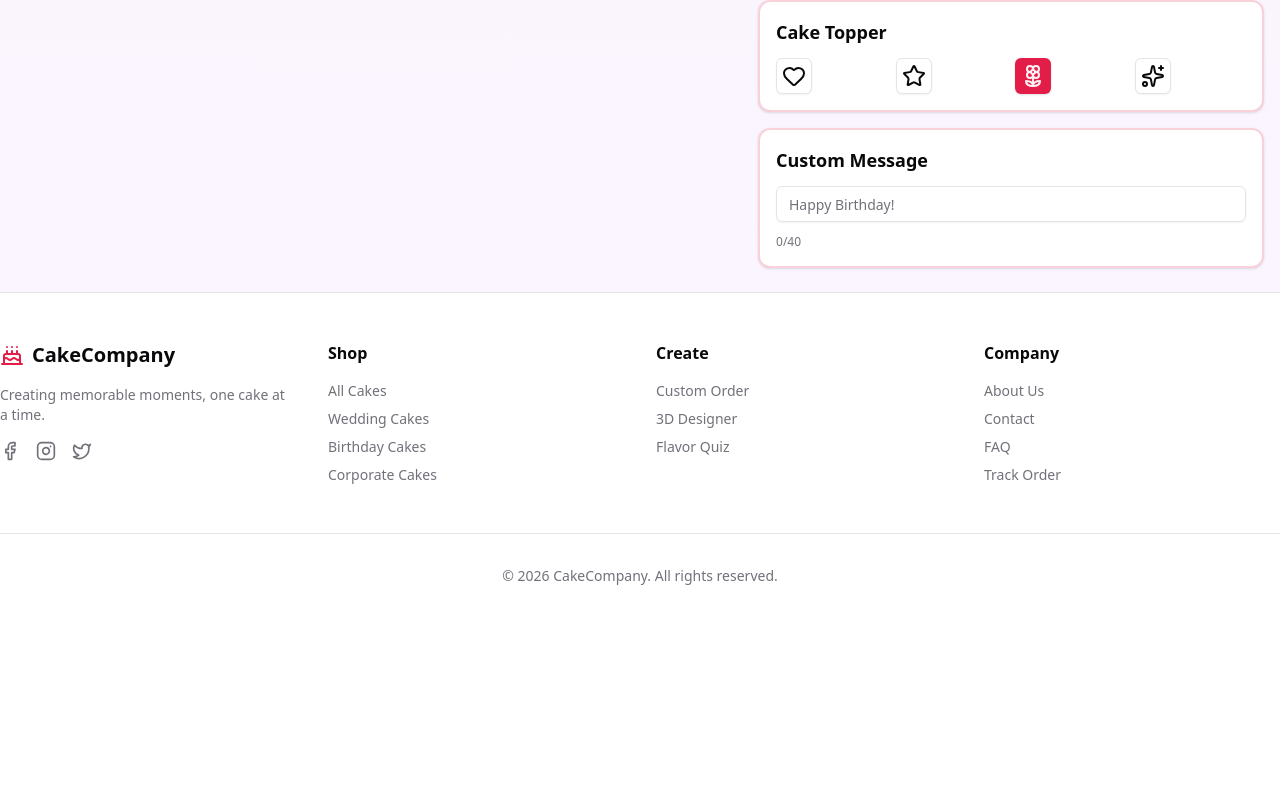
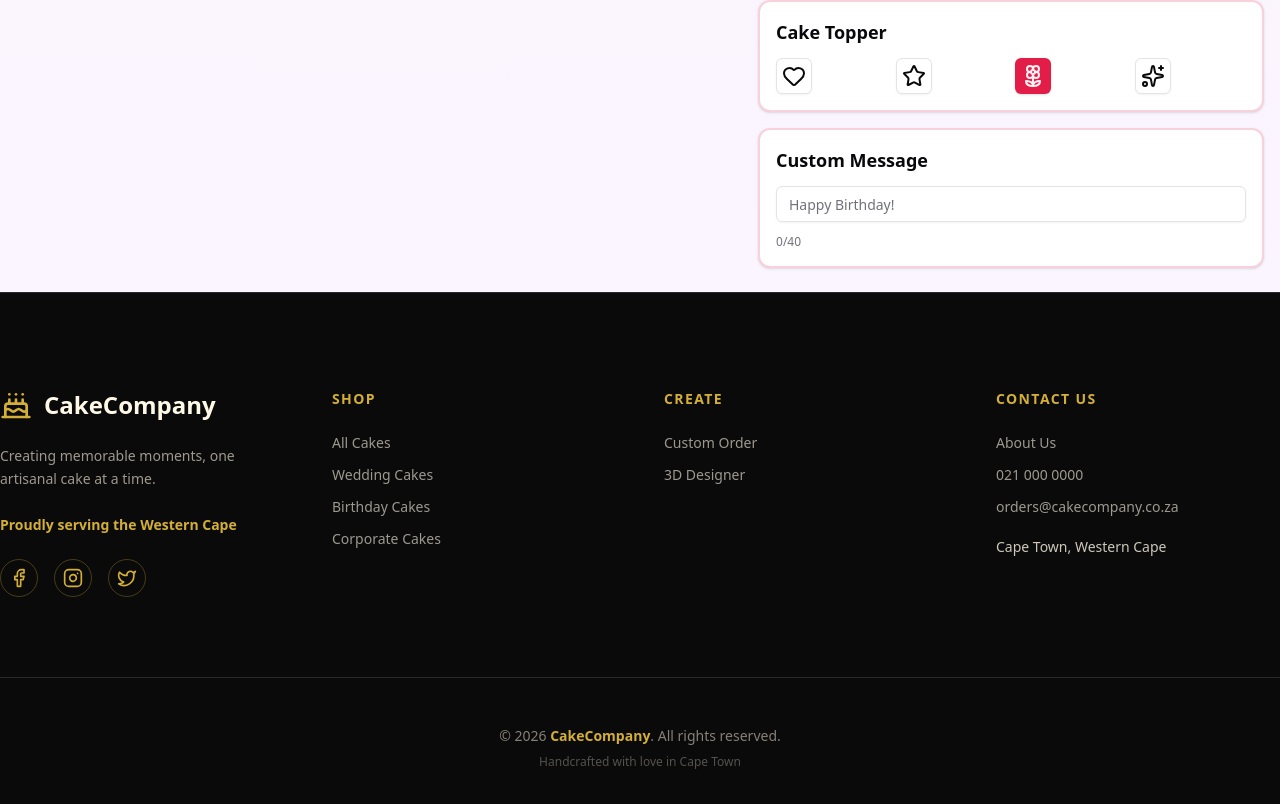
Before and after one commit to quintuszgeyser/-cake-company, a Next.js app: page /3d-designer in a window 1280 px wide. Shown: the part 1295-2099 px from the top of the page. Before the commit the page ends 1929 px from the top, so only its background shows below. Built offline with nearby package versions, Linux system fonts and the light colour scheme.

Commit message:
Transform FeaturedCakes and Footer to dark luxury with inline styles

```diff
--- a/components/shared/Footer.tsx
+++ b/components/shared/Footer.tsx
@@ -1,69 +1,187 @@
+"use client";
+
 import Link from "next/link";
 import { Cake, Facebook, Instagram, Twitter } from "lucide-react";
+import { motion } from "framer-motion";
 
 export function Footer() {
   return (
-    <footer className="border-t bg-background">
-      <div className="container py-12">
-        <div className="grid grid-cols-1 md:grid-cols-4 gap-8">
+    <footer
+      style={{
+        backgroundColor: '#0A0A0A',
+        borderTop: '1px solid #2A2A2A'
+      }}
+    >
+      <div className="container py-24">
+        <div className="grid grid-cols-1 md:grid-cols-4 gap-12">
           {/* Brand */}
-          <div className="space-y-4">
-            <Link href="/" className="flex items-center space-x-2">
-              <Cake className="h-6 w-6 text-primary" />
-              <span className="font-bold text-xl">CakeCompany</span>
+          <motion.div
+            className="space-y-6"
+            initial={{ opacity: 0, y: 20 }}
+            whileInView={{ opacity: 1, y: 0 }}
+            viewport={{ once: true }}
+            transition={{ duration: 0.6 }}
+          >
+            <Link href="/" className="flex items-center space-x-3 group">
+              <Cake
+                className="h-8 w-8 transition-transform duration-300 group-hover:rotate-12"
+                style={{ color: '#D4AF37' }}
+              />
+              <span className="font-bold text-2xl" style={{ color: '#FFF8E7' }}>
+                CakeCompany
+              </span>
             </Link>
-            <p className="text-sm text-muted-foreground">
-              Creating memorable moments, one cake at a time.
+            <p className="text-sm leading-relaxed max-w-xs" style={{ color: 'rgba(255, 248, 231, 0.6)' }}>
+              Creating memorable moments, one artisanal cake at a time.
+            </p>
+            <p className="text-sm font-semibold" style={{ color: '#D4AF37' }}>
+              Proudly serving the Western Cape
             </p>
             <div className="flex space-x-4">
-              <Link href="#" className="text-muted-foreground hover:text-primary transition-colors">
-                <Facebook className="h-5 w-5" />
-              </Link>
-              <Link href="#" className="text-muted-foreground hover:text-primary transition-colors">
-                <Instagram className="h-5 w-5" />
-              </Link>
-              <Link href="#" className="text-muted-foreground hover:text-primary transition-colors">
-                <Twitter className="h-5 w-5" />
-              </Link>
+              {[Facebook, Instagram, Twitter].map((Icon, i) => (
+                <Link
+                  key={i}
+                  href="#"
+                  className="p-2 rounded-full transition-all duration-300"
+                  style={{
+                    border: '1px solid rgba(212, 175, 55, 0.3)',
+                    color: '#D4AF37'
+                  }}
+                >
+                  <Icon className="h-5 w-5" />
+                </Link>
+              ))}
             </div>
-          </div>
+          </motion.div>
 
           {/* Shop */}
-          <div>
-            <h3 className="font-semibold mb-4">Shop</h3>
-            <ul className="space-y-2 text-sm text-muted-foreground">
-              <li><Link href="/cakes" className="hover:text-primary transition-colors">All Cakes</Link></li>
-              <li><Link href="/cakes?category=wedding" className="hover:text-primary transition-colors">Wedding Cakes</Link></li>
-              <li><Link href="/cakes?category=birthday" className="hover:text-primary transition-colors">Birthday Cakes</Link></li>
-              <li><Link href="/cakes?category=corporate" className="hover:text-primary transition-colors">Corporate Cakes</Link></li>
+          <motion.div
+            initial={{ opacity: 0, y: 20 }}
+            whileInView={{ opacity: 1, y: 0 }}
+            viewport={{ once: true }}
+            transition={{ duration: 0.6, delay: 0.1 }}
+          >
+            <h3
+              className="font-semibold mb-6 text-sm uppercase"
+              style={{
+                color: '#D4AF37',
+                letterSpacing: '0.1em'
+              }}
+            >
+              Shop
+            </h3>
+            <ul className="space-y-3 text-sm" style={{ color: 'rgba(255, 248, 231, 0.6)' }}>
+              <li>
+                <Link href="/cakes" className="hover:text-primary transition-colors">
+                  All Cakes
+                </Link>
+              </li>
+              <li>
+                <Link href="/cakes?category=wedding" className="hover:text-primary transition-colors">
+                  Wedding Cakes
+                </Link>
+              </li>
+              <li>
+                <Link href="/cakes?category=birthday" className="hover:text-primary transition-colors">
+                  Birthday Cakes
+                </Link>
+              </li>
+              <li>
+                <Link href="/cakes?category=corporate" className="hover:text-primary transition-colors">
+                  Corporate Cakes
+                </Link>
+              </li>
             </ul>
-          </div>
+          </motion.div>
 
           {/* Create */}
-          <div>
-            <h3 className="font-semibold mb-4">Create</h3>
-            <ul className="space-y-2 text-sm text-muted-foreground">
-              <li><Link href="/custom-order" className="hover:text-primary transition-colors">Custom Order</Link></li>
-              <li><Link href="/3d-designer" className="hover:text-primary transition-colors">3D Designer</Link></li>
-              <li><Link href="#" className="hover:text-primary transition-colors">Flavor Quiz</Link></li>
+          <motion.div
+            initial={{ opacity: 0, y: 20 }}
+            whileInView={{ opacity: 1, y: 0 }}
+            viewport={{ once: true }}
+            transition={{ duration: 0.6, delay: 0.2 }}
+          >
+            <h3
+              className="font-semibold mb-6 text-sm uppercase"
+              style={{
+                color: '#D4AF37',
+                letterSpacing: '0.1em'
+              }}
+            >
+              Create
+            </h3>
+            <ul className="space-y-3 text-sm" style={{ color: 'rgba(255, 248, 231, 0.6)' }}>
+              <li>
+                <Link href="/custom-order" className="hover:text-primary transition-colors">
+                  Custom Order
+                </Link>
+              </li>
+              <li>
+                <Link href="/3d-designer" className="hover:text-primary transition-colors">
+                  3D Designer
+                </Link>
+              </li>
             </ul>
-          </div>
+          </motion.div>
 
-          {/* Company */}
-          <div>
-            <h3 className="font-semibold mb-4">Company</h3>
-            <ul className="space-y-2 text-sm text-muted-foreground">
-              <li><Link href="#" className="hover:text-primary transition-colors">About Us</Link></li>
-              <li><Link href="#" className="hover:text-primary transition-colors">Contact</Link></li>
-              <li><Link href="#" className="hover:text-primary transition-colors">FAQ</Link></li>
-              <li><Link href="#" className="hover:text-primary transition-colors">Track Order</Link></li>
+          {/* Contact */}
+          <motion.div
+            initial={{ opacity: 0, y: 20 }}
+            whileInView={{ opacity: 1, y: 0 }}
+            viewport={{ once: true }}
+            transition={{ duration: 0.6, delay: 0.3 }}
+          >
+            <h3
+              className="font-semibold mb-6 text-sm uppercase"
+              style={{
+                color: '#D4AF37',
+                letterSpacing: '0.1em'
+              }}
+            >
+              Contact Us
+            </h3>
+            <ul className="space-y-3 text-sm" style={{ color: 'rgba(255, 248, 231, 0.6)' }}>
+              <li>
+                <Link href="#" className="hover:text-primary transition-colors">
+                  About Us
+                </Link>
+              </li>
+              <li>
+                <Link href="tel:+27210000000" className="hover:text-primary transition-colors">
+                  021 000 0000
+                </Link>
+              </li>
+              <li>
+                <Link href="mailto:orders@cakecompany.co.za" className="hover:text-primary transition-colors">
+                  orders@cakecompany.co.za
+                </Link>
+              </li>
+              <li className="pt-2 font-medium" style={{ color: 'rgba(255, 248, 231, 0.8)' }}>
+                Cape Town, Western Cape
+              </li>
             </ul>
-          </div>
+          </motion.div>
         </div>
 
-        <div className="mt-12 pt-8 border-t text-center text-sm text-muted-foreground">
-          <p>&copy; {new Date().getFullYear()} CakeCompany. All rights reserved.</p>
-        </div>
+        <motion.div
+          className="mt-20 pt-12 text-center"
+          style={{ borderTop: '1px solid #2A2A2A' }}
+          initial={{ opacity: 0 }}
+          whileInView={{ opacity: 1 }}
+          viewport={{ once: true }}
+          transition={{ duration: 0.6, delay: 0.5 }}
+        >
+          <p className="text-sm" style={{ color: 'rgba(255, 248, 231, 0.5)' }}>
+            &copy; {new Date().getFullYear()}{' '}
+            <span className="font-semibold" style={{ color: '#D4AF37' }}>
+              CakeCompany
+            </span>
+            . All rights reserved.
+          </p>
+          <p className="text-xs mt-2" style={{ color: 'rgba(255, 248, 231, 0.3)' }}>
+            Handcrafted with love in Cape Town
+          </p>
+        </motion.div>
       </div>
     </footer>
   );
```
Also changed, not shown: components/cake/FeaturedCakes.tsx (+85 -18 lines).
